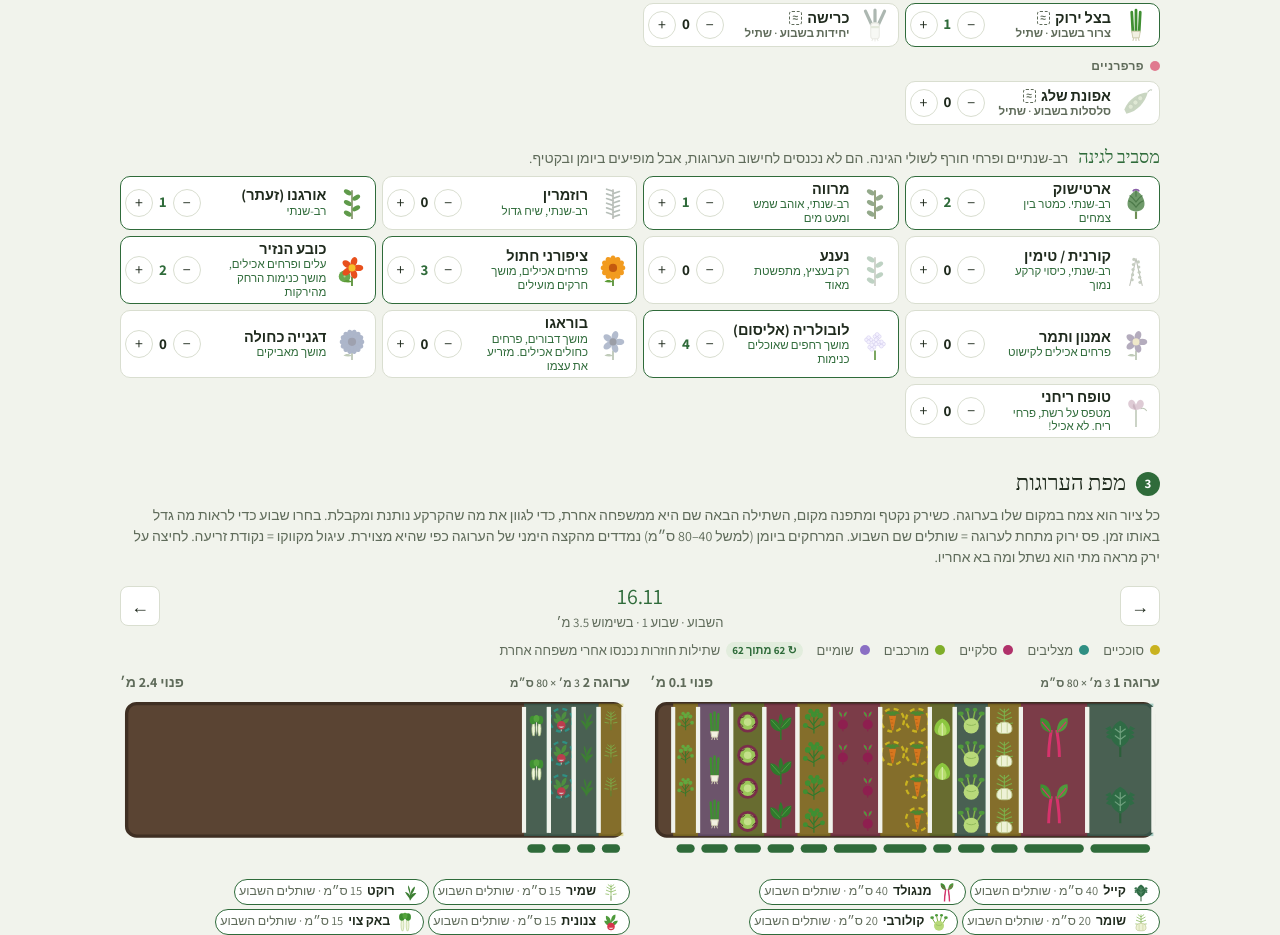
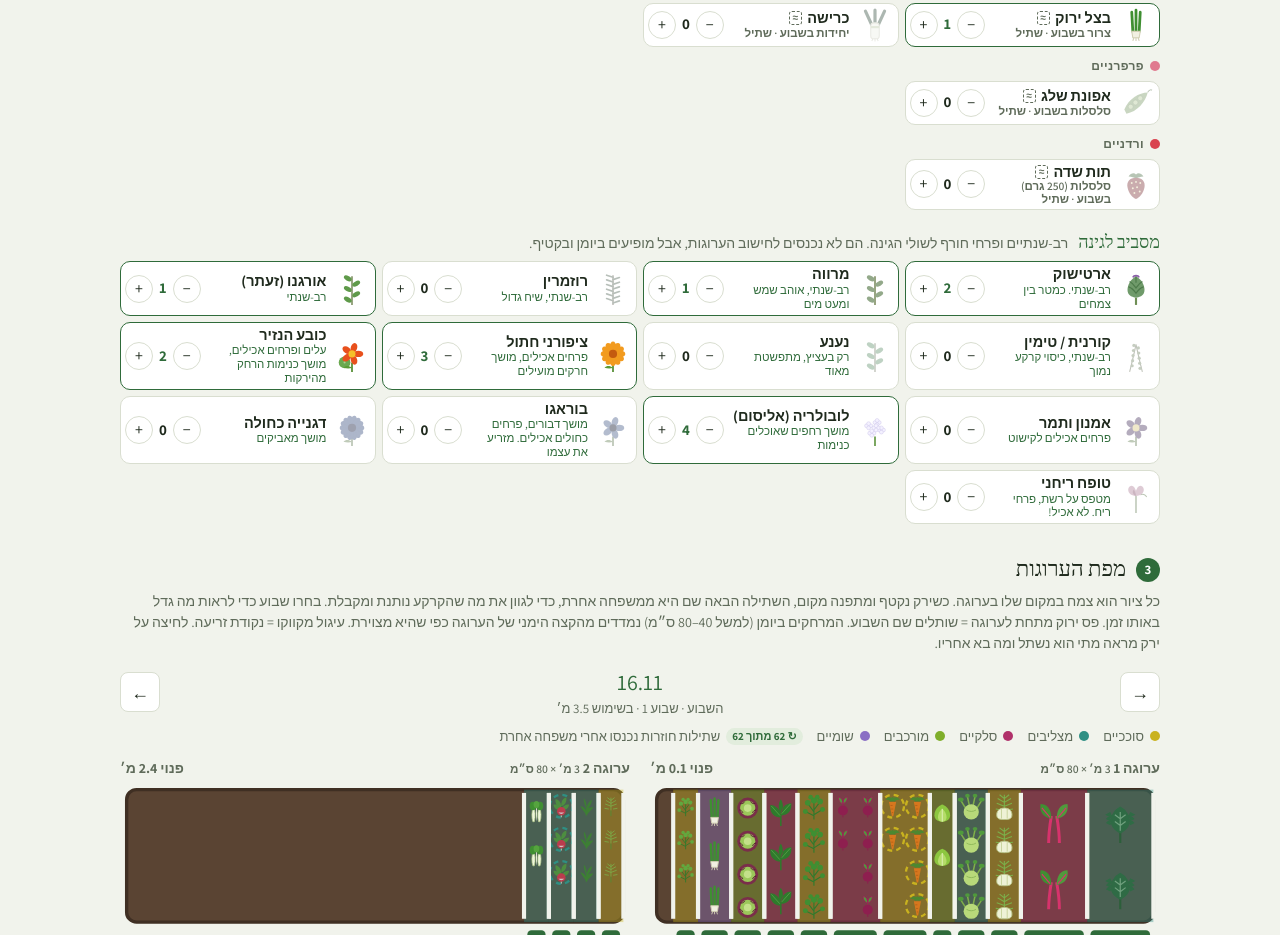
Before and after one commit to yehuda-rosso/garden-planner, a plain HTML site: page index.html in a window 1280 px wide. Shown: the part 1228-2163 px from the top of the page. Drawn offline with Linux system fonts and the light colour scheme; a web font is replaced by a local one.

Commit message:
הוספת תות שדה (משפחת הוורדניים)
Co-Authored-By: Claude Opus 5.5 <noreply@anthropic.com>
Claude-Session: https://claude.ai/code/session_01NSaSnJFSegNDfEmD31MxT4

```diff
--- a/index.html
+++ b/index.html
@@ -13,7 +13,7 @@
   --bg:#f1f3ec; --panel:#ffffff; --ink:#1f2a1d; --muted:#5f6b5a; --line:#d9ded0;
   --leaf:#2f6b3a; --leaf-soft:#e2eddd; --soil:#5a4433; --soil-edge:#3f2f23; --path:#d8cdb9;
   --warn:#b4541e; --warn-soft:#f7e3d6; --ok:#2f6b3a;
-  --f-umb:#c9b21f; --f-cru:#2f8f83; --f-bet:#b0316a; --f-com:#7fae2a; --f-all:#8a6fc4; --f-leg:#e07a8f;
+  --f-umb:#c9b21f; --f-cru:#2f8f83; --f-bet:#b0316a; --f-com:#7fae2a; --f-all:#8a6fc4; --f-leg:#e07a8f; --f-ros:#d9434f;
   --display:"Suez One","Assistant",Georgia,serif; --body:"Assistant","Segoe UI",Arial,sans-serif;
   color-scheme:light;
 }
@@ -290,7 +290,7 @@ textarea{width:100%;min-height:120px;font:inherit;font-size:13px;background:var(
 // ---------- crop data (course material; est = fields that are estimates) ----------
 const FAM = {
   umb:{n:'סוככיים',c:'--f-umb'}, cru:{n:'מצליבים',c:'--f-cru'}, bet:{n:'סלקיים',c:'--f-bet'},
-  com:{n:'מורכבים',c:'--f-com'}, all:{n:'שומיים',c:'--f-all'}, leg:{n:'פרפרניים',c:'--f-leg'}
+  com:{n:'מורכבים',c:'--f-com'}, all:{n:'שומיים',c:'--f-all'}, leg:{n:'פרפרניים',c:'--f-leg'}, ros:{n:'ורדניים',c:'--f-ros'}
 };
 // t: s=single, c=cuts, k=continuous. m: p=transplant, d=direct sow.
 // r=rows in 80cm, sp=cm in row, ppu=plants per unit, cuts, L=weeks to first harvest, M=weeks in bed, I=interval wks, N=plantings/season
@@ -318,6 +318,7 @@ const CROPS = [
  {id:'lettuce2',n:'חסה קטנה',f:'com',u:'ראשים',t:'s',m:'p',r:4,sp:20,ppu:1,L:4,M:4,I:2,d:2},
  {id:'scallion',n:'בצל ירוק',f:'all',u:'צרור',t:'k',m:'p',r:3,sp:20,ppu:3,L:7,N:2,d:1,est:1},
  {id:'leek',n:'כרישה',f:'all',u:'יחידות',t:'k',m:'p',r:6,sp:10,ppu:15,L:16,N:1,d:0,est:1},
+ {id:'strawberry',n:'תות שדה',f:'ros',u:'סלסלות (250 גרם)',t:'k',m:'p',r:3,sp:30,ppu:9,L:12,N:1,d:0,est:1},
  {id:'pea',n:'אפונת שלג',f:'leg',u:'סלסלות',t:'k',m:'p',r:1,sp:20,ppu:5,L:10,N:2,d:0,est:1},
 ];
 const TYPE = {s:'קטיף בודד',c:'כמה חיתוכים',k:'קטיף מתמשך'};
@@ -352,6 +353,7 @@ const ICONS={
  lettuce2:`<circle cx="16" cy="18" r="11" fill="#7a2e4a"/><circle cx="16" cy="18" r="8" fill="#9bc75a"/><path d="M8 13c2 1 4 0 5-2M24 13c-2 1-4 0-5-2M7 20c2 0 3 1 4 3M25 20c-2 0-3 1-4 3" stroke="#5a1f35" fill="none"/><circle cx="16" cy="18" r="4" fill="#c4e08a"/>`,
  scallion:`<path d="M12 4l1 18M16 2v20M20 4l-1 18" stroke="#3f8f32" stroke-width="2.6" stroke-linecap="round"/><path d="M12 22h8l-1 6h-6z" fill="#f2f0e2" stroke="#d2cfb4"/><path d="M14 28l-1 3M16 28v3M18 28l1 3" stroke="#d2cfb4"/>`,
  leek:`<path d="M13 16L7 3M16 15V2M19 16l6-13" stroke="#2f6b45" stroke-width="3" stroke-linecap="round"/><rect x="12" y="14" width="8" height="15" rx="3" fill="#eef1dc" stroke="#cfd3b0"/><path d="M12 18h8" stroke="#b8d48a" stroke-width="2"/><path d="M14 29l-1 2M16 29v2.5M18 29l1 2" stroke="#cfd3b0"/>`,
+ strawberry:`<path d="M9 9c2-3 5-4 7-2 2-2 5-1 7 2-3 0-5 1-7 2-2-1-4-2-7-2z" fill="#3f8f32"/><path d="M16 10c-6 0-9 4-8 9 1 6 5 10 8 11 3-1 7-5 8-11 1-5-2-9-8-9z" fill="#d9343f"/><g fill="#f6e27a"><circle cx="12" cy="15" r=".9"/><circle cx="16" cy="14" r=".9"/><circle cx="20" cy="15" r=".9"/><circle cx="13" cy="20" r=".9"/><circle cx="17" cy="19" r=".9"/><circle cx="19.5" cy="23" r=".9"/><circle cx="14.5" cy="24.5" r=".9"/></g>`,
  pea:`<path d="M5 22c4-10 14-16 22-16-2 9-10 18-20 20z" fill="#6cb33f"/><g fill="#a6d96a" stroke="#5a9a34" stroke-width=".6"><circle cx="11" cy="19.5" r="2.4"/><circle cx="15.5" cy="15.5" r="2.4"/><circle cx="20" cy="11.5" r="2.4"/></g><path d="M27 6c1-2 3-3 4-2" stroke="#4f8a2c" fill="none"/>`,
 };
 function icon(id){return `<svg class="ic" viewBox="0 0 32 32" aria-hidden="true">${ICONS[id]||herb()}</svg>`}
@@ -727,6 +729,7 @@ const HOW={
  lettuce2:'חותכים כ-3 ס״מ מעל הקרקע, והחסה תצמח שוב 2–4 פעמים.',
  scallion:'חותכים את העלים לפי הצורך, או שולפים צמח שלם.',
  leek:'שולפים אחת-אחת לפי הצורך, מהעבות ביותר.',
+ strawberry:'קוטפים פרי אדום לגמרי יחד עם העוקץ, כל יומיים-שלושה, בבוקר. חיפוי קש מתחת לצמחים שומר על הפירות נקיים.',
  pea:'קוטפים תרמילים צעירים כל 2–3 ימים, כדי שהצמח ימשיך להניב.'
 };
 let hvWeek=null;
```
